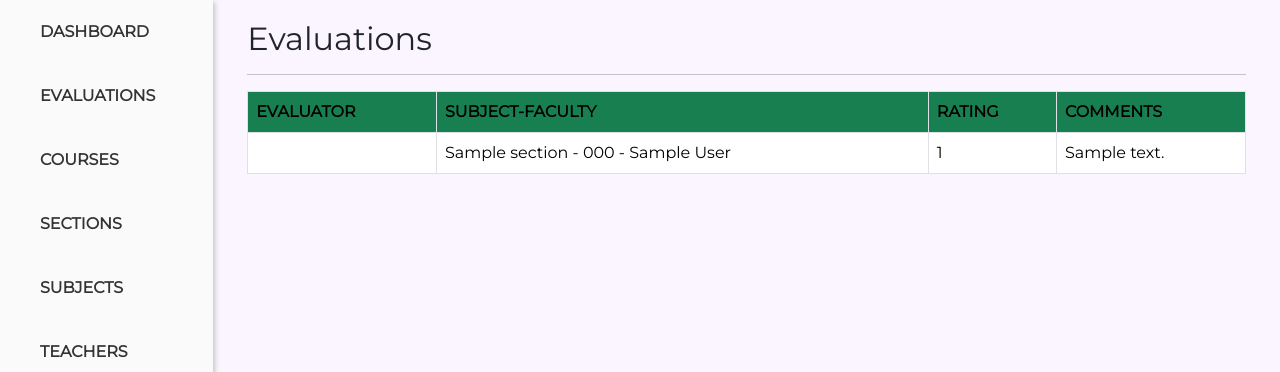
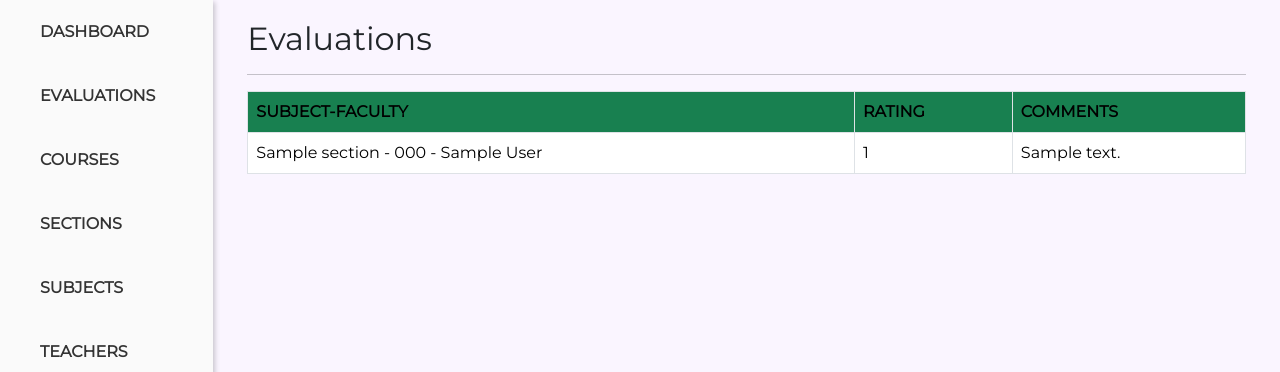
Before and after one commit to Jehuuuuu/Feedback-and-Evaluation-System-Capstone-Project, a Django app: page /evaluations in a window 1280 px wide. Shown: the part 105-477 px from the top of the page. Run offline with Django 4.2, Linux system fonts and the light colour scheme; tables that the repository leaves empty hold one stand-in row (values such as "Sample post").

Commit message:
removed evaluator column

```diff
--- a/Feedbacksystem/templates/pages/evaluations.html
+++ b/Feedbacksystem/templates/pages/evaluations.html
@@ -1,6 +1,6 @@
 {% extends "pages/admin.html" %}
 
-{% block title %}Courses{% endblock %}
+{% block title %}Evaluations{% endblock %}
 
 {% block header %}
 
@@ -13,14 +13,12 @@
 
 <table class="table table-hover table-striped table-bordered table-responsive  ">
     <tr>
-        <th scope="col" class="bg-success">EVALUATOR </th>
         <th  scope="col" class="bg-success">SUBJECT-FACULTY </th>
         <th  scope="col" class="bg-success">RATING </th>
         <th  scope="col" class="bg-success">COMMENTS </th>
     </tr>
     {% for i in evaluation %}
     <tr>
-        <td>{{ i.student }}</td>
         <td>{{ i.section_subject_faculty }}</td>
         <td>{{ i.rating }}</td>
         <td>{{ i.comments }}</td>
```
